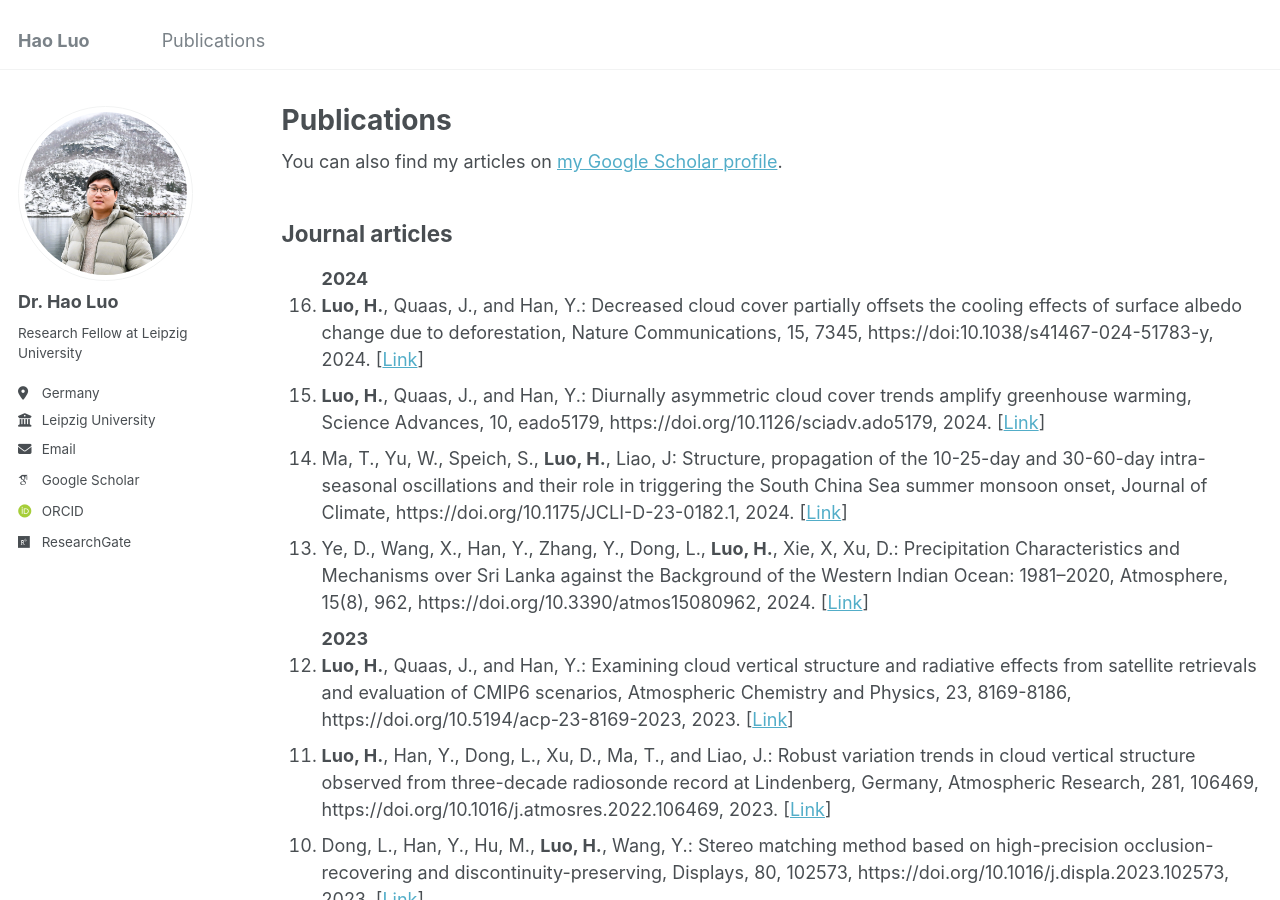
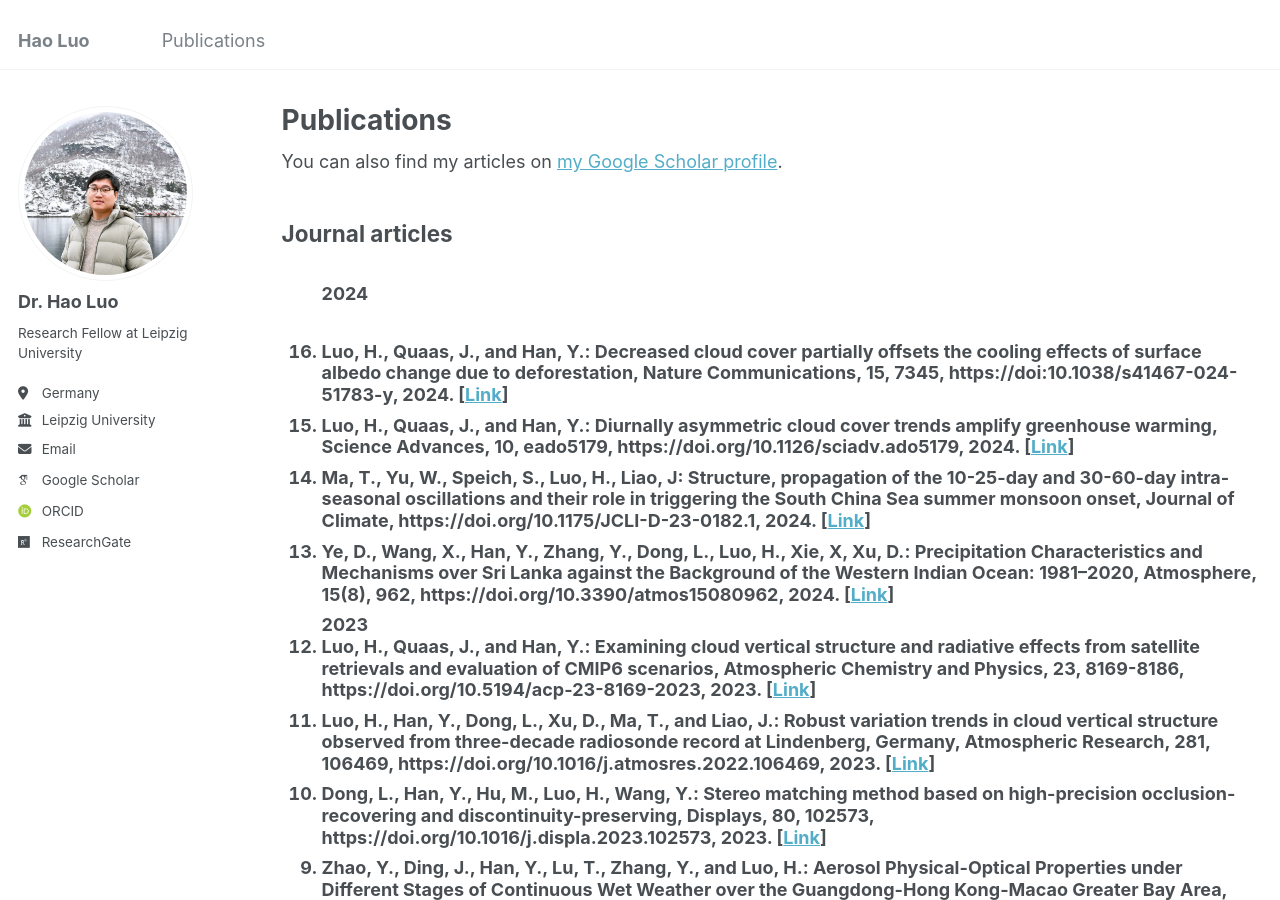
Before and after one commit to haoluo-atmos/haoluo-atmos.github.io, a Jekyll site: the page built from _pages/publications.html, in a window 1280 px wide and 900 px high. Built offline with Jekyll 4.4.1, drawn with Linux system fonts in a browser that asks for light colours; some web fonts are replaced.

```diff
--- a/_pages/publications.html
+++ b/_pages/publications.html
@@ -15,7 +15,7 @@ author_profile: true
 <h2>Journal articles</h2>
 <ol reversed>
 
-<strong>2024</strong>
+<h3>2024<h3>
 
 <li><strong>Luo, H.</strong>, Quaas, J., and Han, Y.: Decreased cloud cover partially offsets the cooling effects of surface albedo change due to deforestation, Nature Communications, 15, 7345, https://doi:10.1038/s41467-024-51783-y, 2024. [<a href="https://www.nature.com/articles/s41467-024-51783-y" target="_blank" rel="noopener noreferrer">Link</a>]</li>
 
@@ -25,6 +25,7 @@ author_profile: true
 
 <li>Ye, D., Wang, X., Han, Y., Zhang, Y., Dong, L., <strong>Luo, H.</strong>, Xie, X, Xu, D.: Precipitation Characteristics and Mechanisms over Sri Lanka against the Background of the Western Indian Ocean: 1981–2020, Atmosphere, 15(8), 962, https://doi.org/10.3390/atmos15080962, 2024.
  [<a href="https://doi.org/10.3390/atmos15080962" target="_blank" rel="noopener noreferrer">Link</a>]</li>
+
 
 <strong>2023</strong>
 
@@ -40,6 +41,7 @@ author_profile: true
 <li>Zhao, Y., Ding, J., Han, Y., Lu, T., Zhang, Y., and <strong>Luo, H.</strong>: Aerosol Physical-Optical Properties under Different Stages of Continuous Wet Weather over the Guangdong-Hong Kong-Macao Greater Bay Area, China, Remote Sensing, 15, 1413, https://doi.org/10.3390/rs15051413, 2023.
  [<a href="https://doi.org/10.3390/rs15051413" target="_blank" rel="noopener noreferrer">Link</a>]</li>
 
+
 <strong>2022</strong>
 
 <li><strong>Luo, H.</strong>, Dong, L., Chen, Y., Zhao, Y., Zhao, D., Huang, M., Ding, D., Liao, J., Ma, T., Hu, M., and Han, Y.: Interaction between aerosol and thermodynamic stability within the planetary boundary layer during wintertime over the North China Plain: aircraft observation and WRF-Chem simulation, Atmospheric Chemistry and Physics, 22, 2507-2524, https://doi.org/10.5194/acp-22-2507-2022, 2022.
@@ -50,6 +52,7 @@ author_profile: true
 
 <li>Su, Y., Han, Y., <strong>Luo, H.</strong>, Zhang, Y., Shao, S., and Xie, X.: Physical-Optical Properties of Marine Aerosols over the South China Sea: Shipboard Measurements and MERRA-2 Reanalysis, Remote Sensing, 14, 2453, https://doi.org/10.3390/rs14102453, 2022.
  [<a href="https://doi.org/10.3390/rs14102453" target="_blank" rel="noopener noreferrer">Link</a>]</li>
+
 
 <strong>2021</strong>
 
@@ -65,6 +68,7 @@ author_profile: true
 <li>Zhang, Y., Wei, F., <strong>Luo, H.</strong>, Su, Y., Feng, Y., Huang, Y., Yang, J., Wu, Y., and Han, Y.: Aerosol Physical-Optical Properties and PBLH Under Different Air Pollution Levels From Ground Lidar and Satellite Observations Over Shouxian Area, China, Journal of Geophysical Research: Atmospheres, 126, e2021JD035236, https://doi.org/10.1029/2021JD035236, 2021.
  [<a href="https://doi.org/10.1029/2021JD035236" target="_blank" rel="noopener noreferrer">Link</a>]</li>
 
+
 <strong>2019</strong>
 
 <li><strong>Luo, H.</strong>, Han, Y., Lu, C., Yang, J., and Wu, Y.: Characteristics of Surface Solar Radiation under Different Air Pollution Conditions over Nanjing, China: Observation and Simulation, Advances in Atmospheric Sciences, 36, 1047-1059, https://doi.org/10.1007/s00376-019-9010-4, 2019. (Cover Paper)
```
